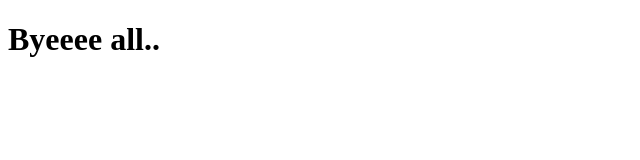
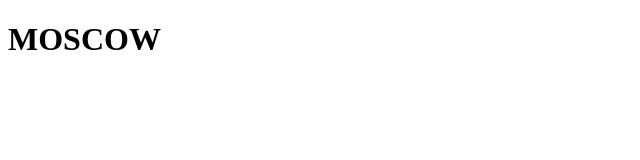
Before and after one commit to DimaKorolev1/project02, a plain HTML site: page index.html in a window 1280 px wide. Shown: the whole page, without its empty margins (0-640 px from the left). Drawn offline with Linux system fonts and the light colour scheme.

Commit message:
project02-fixTitle: change title and body

```diff
--- a/index.html
+++ b/index.html
@@ -4,10 +4,10 @@
     <meta charset="UTF-8">
     <meta http-equiv="X-UA-Compatible" content="IE=edge">
     <meta name="viewport" content="width=device-width, initial-scale=1.0">
-    <title>Dmitry</title>
+    <title>Moscow</title>
 </head>
 <body>
-    <h1>Byeeee all..</h1>
+    <h1>MOSCOW</h1>
     <script src="../index.js"></script>
 </body>
 </html>
```
